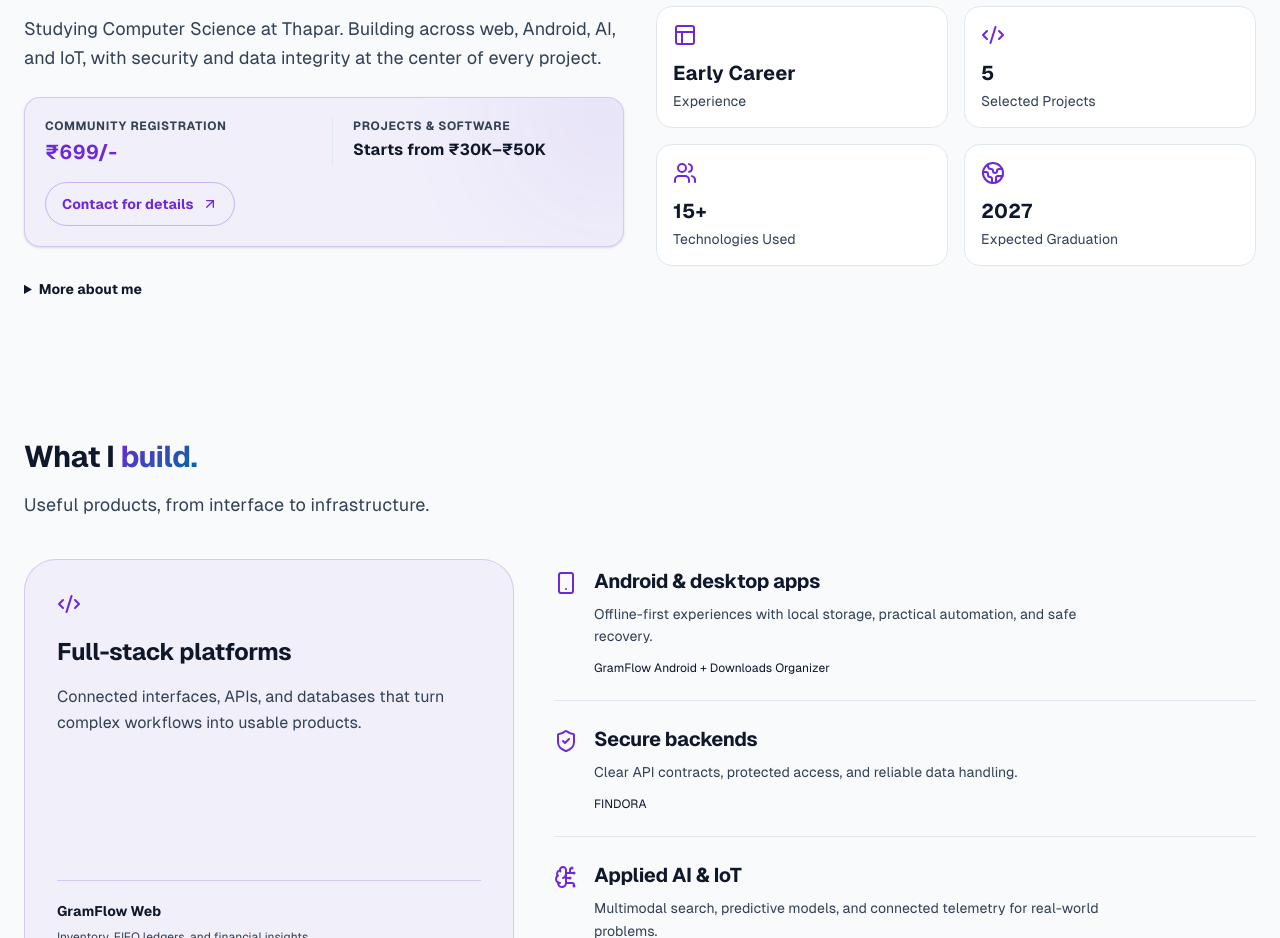
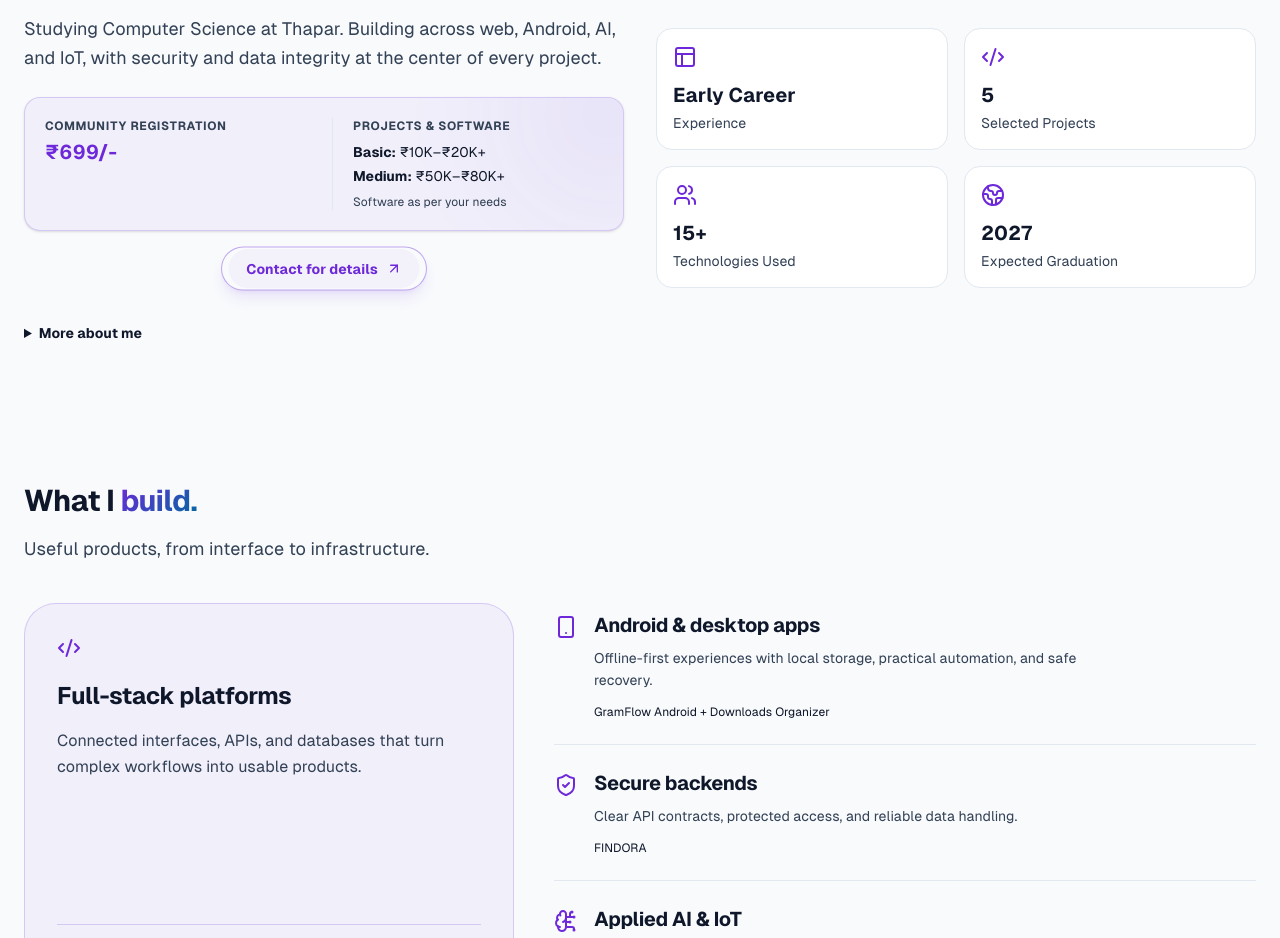
Before and after one commit to kashnordeen/portfolio, a React (Vite) app: page / in a window 1280 px wide. Shown: the part 1040-1978 px from the top of the page. Built offline with nearby package versions, Linux system fonts and the light colour scheme.

Commit message:
feat: refine project pricing tiers

```diff
--- a/src/components/AboutSection/AboutSection.tsx
+++ b/src/components/AboutSection/AboutSection.tsx
@@ -61,20 +61,33 @@ export const AboutSection = () => {
                   viewport={{ once: true }}
                 >
                   <p className="text-xs font-semibold uppercase tracking-wider text-muted-foreground">Projects &amp; software</p>
-                  <p className="mt-1 text-base font-bold text-foreground">Starts from {profile.projectStartingRange}</p>
+                  <div className="mt-2 space-y-1 text-sm text-foreground">
+                    <p><span className="font-semibold">Basic:</span> {profile.projectPricing.basic}</p>
+                    <p><span className="font-semibold">Medium:</span> {profile.projectPricing.medium}</p>
+                  </div>
+                  <p className="mt-2 text-xs font-medium text-muted-foreground">{profile.projectPricing.note}</p>
                 </motion.div>
               </div>
+            </motion.div>
+            <div className="mt-4 flex justify-center">
               <motion.a
                 href="#contact"
-                className="group relative mt-4 inline-flex min-h-11 items-center gap-2 rounded-full border border-primary/30 px-4 py-2 text-sm font-semibold text-primary transition-colors hover:bg-primary hover:text-primary-foreground focus-visible:outline-none focus-visible:ring-2 focus-visible:ring-ring focus-visible:ring-offset-2"
+                className="group relative isolate inline-flex min-h-11 items-center gap-2 overflow-hidden rounded-full border border-primary/40 bg-background px-6 py-2.5 text-sm font-semibold text-primary shadow-lg shadow-primary/10 transition-colors hover:bg-primary hover:text-primary-foreground focus-visible:outline-none focus-visible:ring-2 focus-visible:ring-ring focus-visible:ring-offset-2"
+                animate={prefersReducedMotion ? undefined : { y: [0, -4, 0] }}
                 whileHover={prefersReducedMotion ? undefined : { scale: 1.04 }}
                 whileTap={prefersReducedMotion ? undefined : { scale: 0.97 }}
-                transition={{ type: "spring", stiffness: 380, damping: 24 }}
+                transition={prefersReducedMotion ? undefined : { y: { duration: 2.4, repeat: Infinity, ease: "easeInOut" }, scale: { type: "spring", stiffness: 380, damping: 24 } }}
               >
+                <motion.span
+                  aria-hidden="true"
+                  className="absolute inset-0 -z-10 rounded-full bg-primary/15"
+                  animate={prefersReducedMotion ? undefined : { opacity: [0.2, 0.55, 0.2], scale: [0.92, 1.06, 0.92] }}
+                  transition={{ duration: 2.4, repeat: Infinity, ease: "easeInOut" }}
+                />
                 Contact for details
                 <ArrowUpRight className="h-4 w-4 transition-transform duration-200 group-hover:translate-x-0.5 group-hover:-translate-y-0.5 motion-reduce:transform-none" aria-hidden="true" />
               </motion.a>
-            </motion.div>
+            </div>
             <details className="mt-5 text-sm text-muted-foreground">
               <summary className="min-h-11 w-fit cursor-pointer py-3 font-semibold text-foreground hover:text-primary">More about me</summary>
               <p className="mt-4 leading-relaxed">{profile.aboutDescription}</p>
--- a/src/data/portfolio.ts
+++ b/src/data/portfolio.ts
@@ -16,7 +16,11 @@ export const profile = {
   aboutHeading: "Secure, Intelligent Products",
   aboutSummary: "Studying Computer Science at Thapar. Building across web, Android, AI, and IoT, with security and data integrity at the center of every project.",
   registrationCharge: "₹699/-",
-  projectStartingRange: "₹30K–₹50K",
+  projectPricing: {
+    basic: "₹10K–₹20K+",
+    medium: "₹50K–₹80K+",
+    note: "Software as per your needs",
+  },
   aboutDescription: "I am pursuing a B.Tech in Computer Science and Engineering at Thapar Institute of Engineering and Technology, with graduation expected in May 2027. My foundation is in data structures, algorithms, object-oriented programming, and database systems. I apply it through projects in native Android, full-stack development, multimodal search, computer vision, and cloud-connected IoT. I enjoy understanding a problem, choosing an architecture, implementing it, and testing how it behaves when things go wrong.",
 };
 
```
